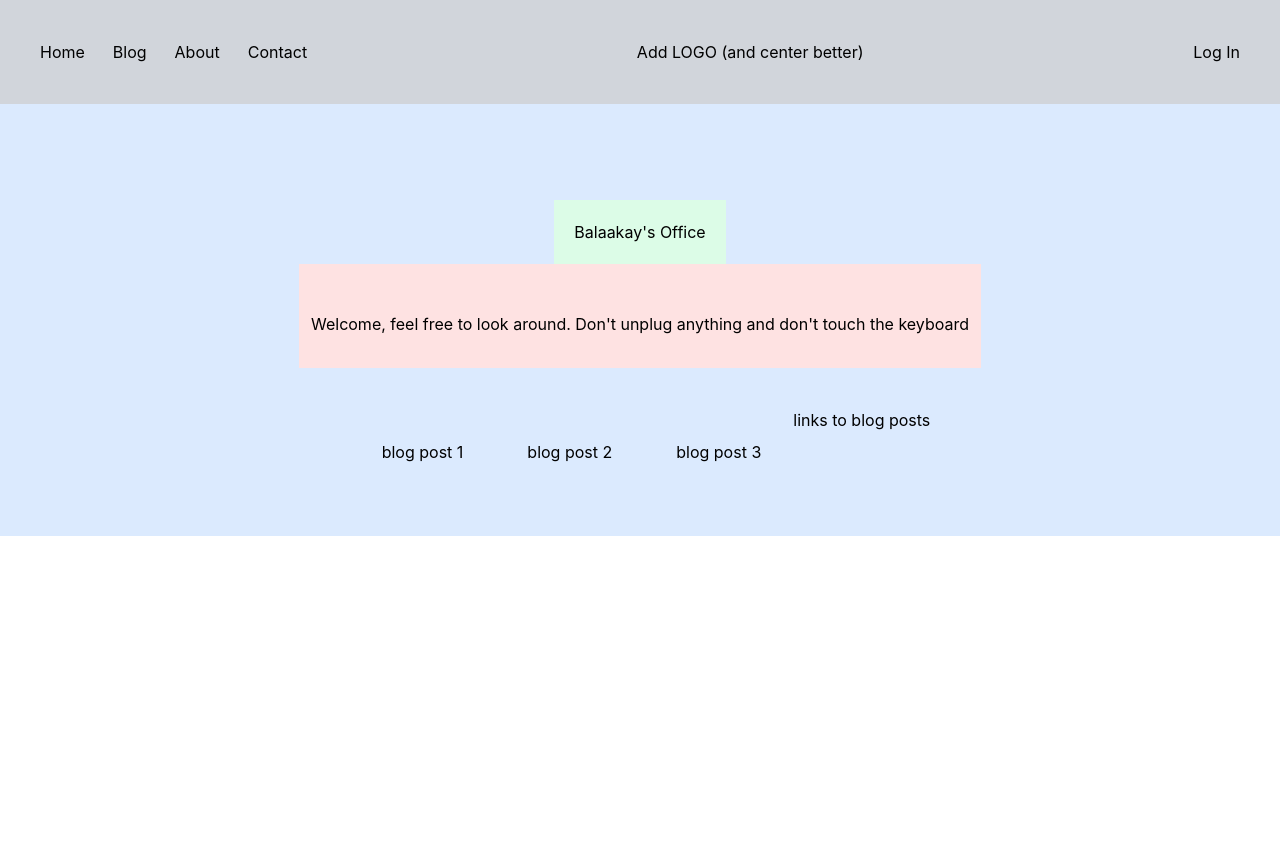
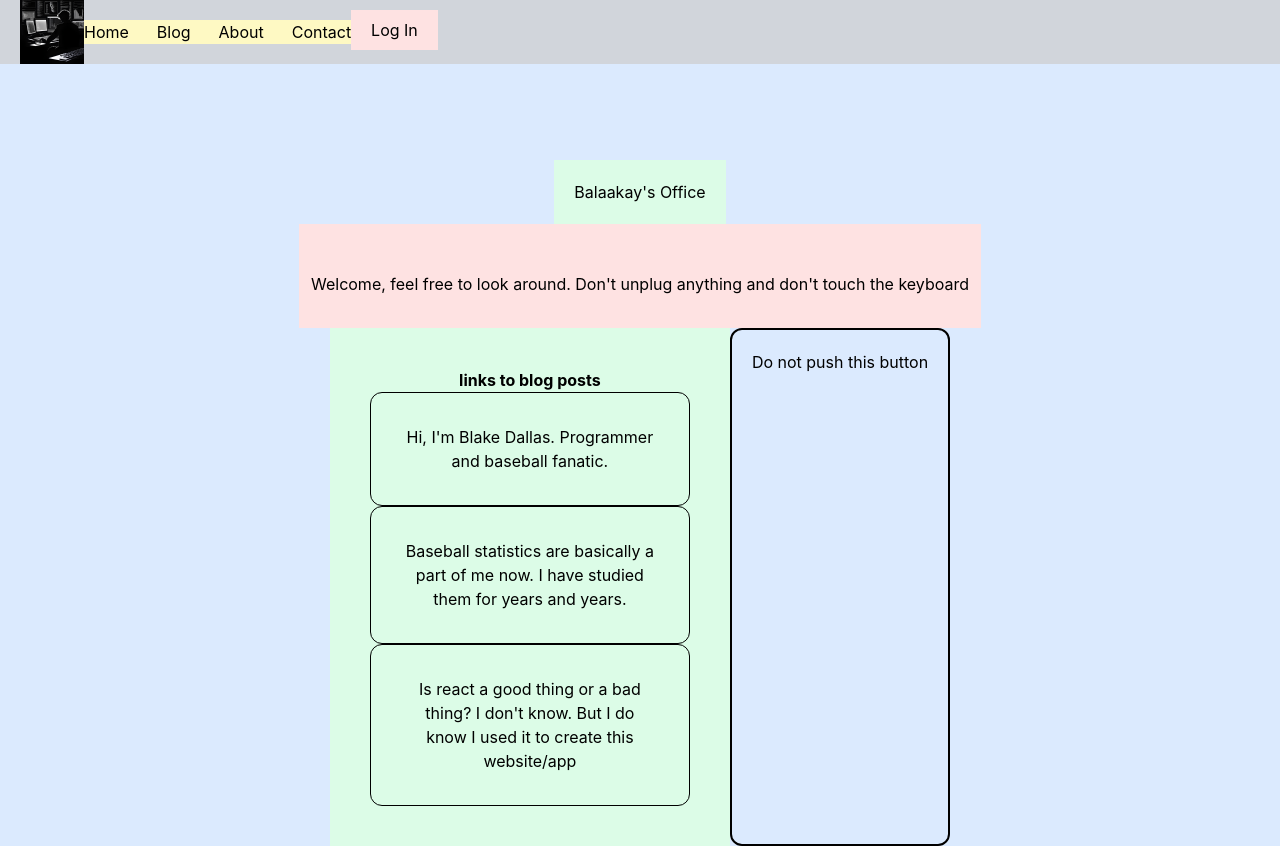
Before and after one commit to balaakay/first-react-app, a React (Create React App) app: page / in a window 1280 px wide. Before the commit the page ends 800 px from the top, so only its background shows below. Built offline with nearby package versions, Linux system fonts and the light colour scheme.

Commit message:
added a logo and worked on making Nav look good, didn't get anywhere

```diff
--- a/src/App.js
+++ b/src/App.js
@@ -6,6 +6,7 @@ import Home from './components/Home'
 import About from './components/About'
 import Contact from './components/Contact'
 import Blog from './components/blog'
+import TimeoutPage from './components/timeout'
 import { SpeedInsights } from '@vercel/speed-insights/react';
 import { Analytics } from '@vercel/analytics/react'
 
@@ -21,6 +22,7 @@ export default function App() {
           <Route path='/blog' element={<Blog />} />
           <Route path='/about' element={<About />} />
           <Route path='/contact' element={<Contact />} />
+          <Route path='/timeout' element={<TimeoutPage />} />
         </Routes>
       </div>
       <SpeedInsights />
--- a/src/components/Home.js
+++ b/src/components/Home.js
@@ -1,14 +1,25 @@
+import { Link } from 'react-router-dom'
 
 /*
   * TODO
+  * - make this page dynamic. If logged in, use account preferences to parse out
+  *   the correct blogs to show on the home screen based on interest. If the user
+  *   is not logged in, show them everything and have a note at the top talking
+  *   about setting user preferences to filter blog post content by topic.
+  *
+  * - dynamically resise the padding div at the top of this page to handle different
+  *   size screens
+  *
+  * - create links to the blog posts that get generated on this page
+  * - The 'do not push' button needs to be small and go somewhere in the upper
+  *   right. The button will also be completely replaced by a drawing of a keyboard
+  *
+  * DONE:
+  *
   * - I have this 'dont touch the keyboard' line, maybe I can add a small picture
   *   of a keyboard somewhere on the side of the page and if they click it something
   *   interesting happens. Could be something like a 'timeout corner' or something
   *   else interesting.
-  * - dynamically resise the padding div at the top of this page to handle different
-  *   size screens
-  * -
-  * -
   */
 
 
@@ -24,14 +35,45 @@ const Home = () => (
     <h2 className="block pt-12 pb-8 p-3 bg-red-100">
       Welcome, feel free to look around. Don't unplug anything and don't touch the keyboard
     </h2>
-    <div className="float-left p-10">
-      links to blog posts
-      <div className="float-left p-8">blog post 1</div>
-      <div className="float-left p-8">blog post 2</div>
-      <div className="float-left p-8">blog post 3</div>
+    <div className="flex flex-row">
+      <BlogImport/>
+      <TimeoutButton />
     </div>
-
   </div>
 )
 
+
+export function TimeoutButton() {
+  return (
+    <Link to="/timeout" className="p-5 border-2 rounded-xl border-black text-center ">
+      Do not push this button
+    </Link>
+  )
+}
+
+
+export function BlogImport() {
+  const blogPosts = {
+    "text1": "Hi, I'm Blake Dallas. Programmer and baseball fanatic.",
+    "text2": "Baseball statistics are basically a part of me now. I have studied" +
+    " them for years and years.",
+    "text3": "Is react a good thing or a bad thing? I don't know. But I do know " +
+    "I used it to create this website/app",
+  }
+
+  return (
+    <div className="p-10 bg-green-100 text-center grid-cols-1 gap-2 col-auto">
+      <p className='font-bold'>
+        links to blog posts
+      </p>
+      <div className="w-80 p-8 border rounded-xl border-black text-center">{blogPosts.text1}</div>
+      <div className="w-80 p-8 border rounded-xl border-black text-center">{blogPosts.text2}</div>
+      <div className="w-80 p-8 border rounded-xl border-black text-center">{blogPosts.text3}</div>
+    </div>
+  )
+}
+
+
+
+
 export default Home
--- a/src/components/navbar.js
+++ b/src/components/navbar.js
@@ -10,8 +10,20 @@ import { Link } from 'react-router-dom'
 
 export default function Navbar() {
   return (
-    <nav className='flex w-full justify-between bg-gray-300 p-10'>
-      <ul className='justify-items-center'>
+    <nav className='flex w-full bg-gray-300 p-5 h-16'>
+      <img src='/Man_at_a_computer.jpg' alt='Logo' className='h-16 -mt-5 justify-start'/>
+      <div className='flex items-center bg-yellow-100'>
+        <NavList />
+      </div>
+      <div className='flex items-center bg-red-100 p-5 -mt-2.5'>Log In</div>
+    </nav>
+  )
+}
+
+
+function NavList() {
+  return (
+    <ul className='flex items-center'>
       <li className='inline-block cursor-pointer hover:font-bold'>
         <Link to="/" className='py-10 pr-7'>Home</Link>
       </li>
@@ -25,8 +37,5 @@ export default function Navbar() {
         <Link to="/contact" className='py-10'>Contact</Link>
       </li>
     </ul>
-      <div className=''>Add LOGO (and center better)</div>
-      <div>Log In</div>
-    </nav>
   )
 }
--- /dev/null
+++ b/src/components/timeout.js
@@ -0,0 +1,61 @@
+import { Link } from 'react-router-dom'
+import React, { useState, useEffect } from 'react'
+
+
+/*
+  * TODO
+  * - consider adding a dynamic timer to the screen as the timeout is counting down
+  *
+  * -
+  *
+  *
+  *
+  */
+
+
+
+
+
+const TimeoutPage = () => (
+  <div className='h-screen flex flex-col items-center bg-blue-100'>
+    <p className='p-2'>You are in timeout... Wait for the button to appear.</p>
+    <p className='p-2'>DO NOT USE THE NAVBAR</p>
+    <p className='p-2'>It won't hurt anything but you deserve this</p>
+    <div className='p-20'></div>
+    <TimeoutFunction />
+  </div>
+
+)
+
+
+function TimeoutFunction() {
+  const [showComponent, setShowComponent] = useState(false)
+
+  useEffect(() => {
+    const timer = setTimeout(() => {
+      setShowComponent(true)
+    }, 10000)
+
+    return () => clearTimeout(timer)
+  })
+
+
+  return (
+    <div className='flex'>
+      {showComponent && <HomeLink />}
+    </div>
+  )
+}
+
+
+function HomeLink() {
+  return (
+    <Link to="/" className="flex p-10 border-2 border-black rounded-xl bg-green-100">
+      This is your way back home
+    </Link>
+  )
+}
+
+
+
+export default TimeoutPage
```
Also changed, not shown: public/Man_at_a_computer.jpg (added), todo.txt. Lines whose indentation alone changed are shown as unchanged.
